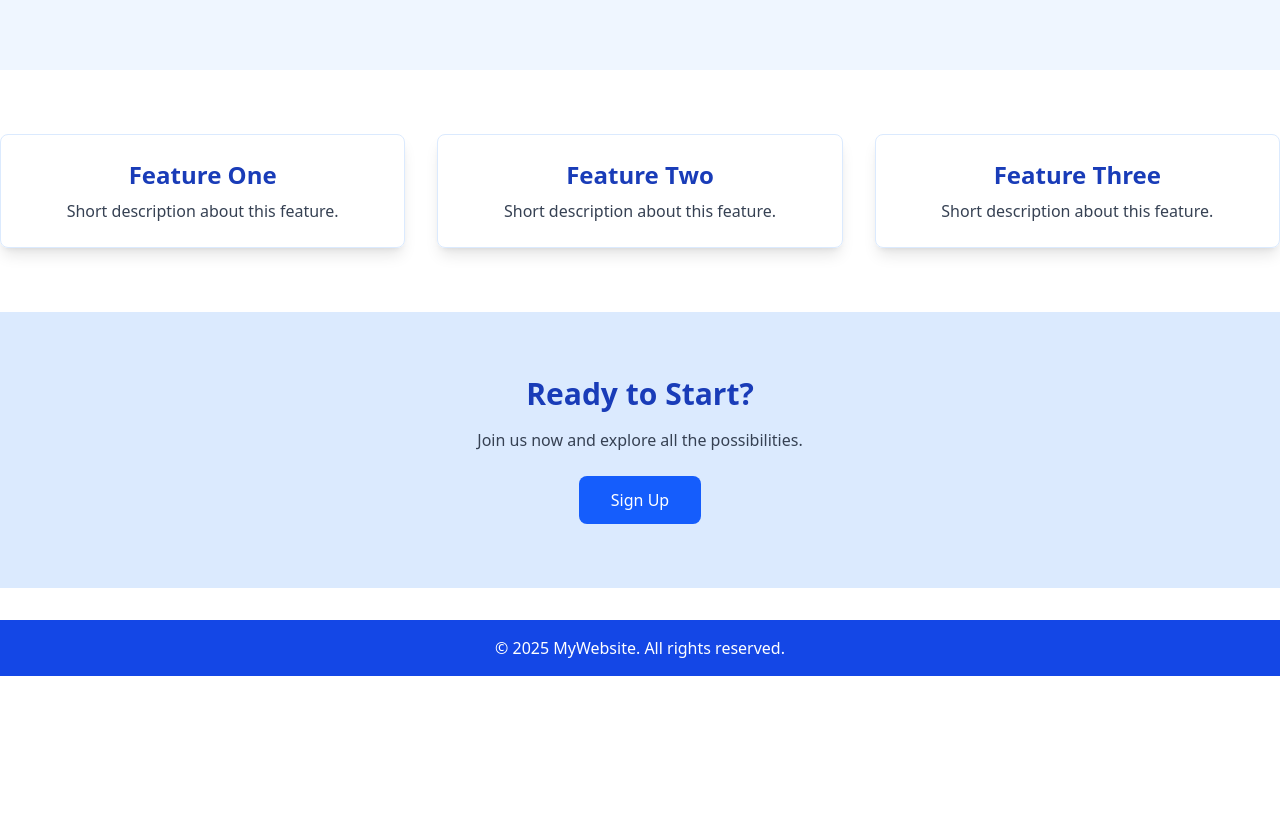
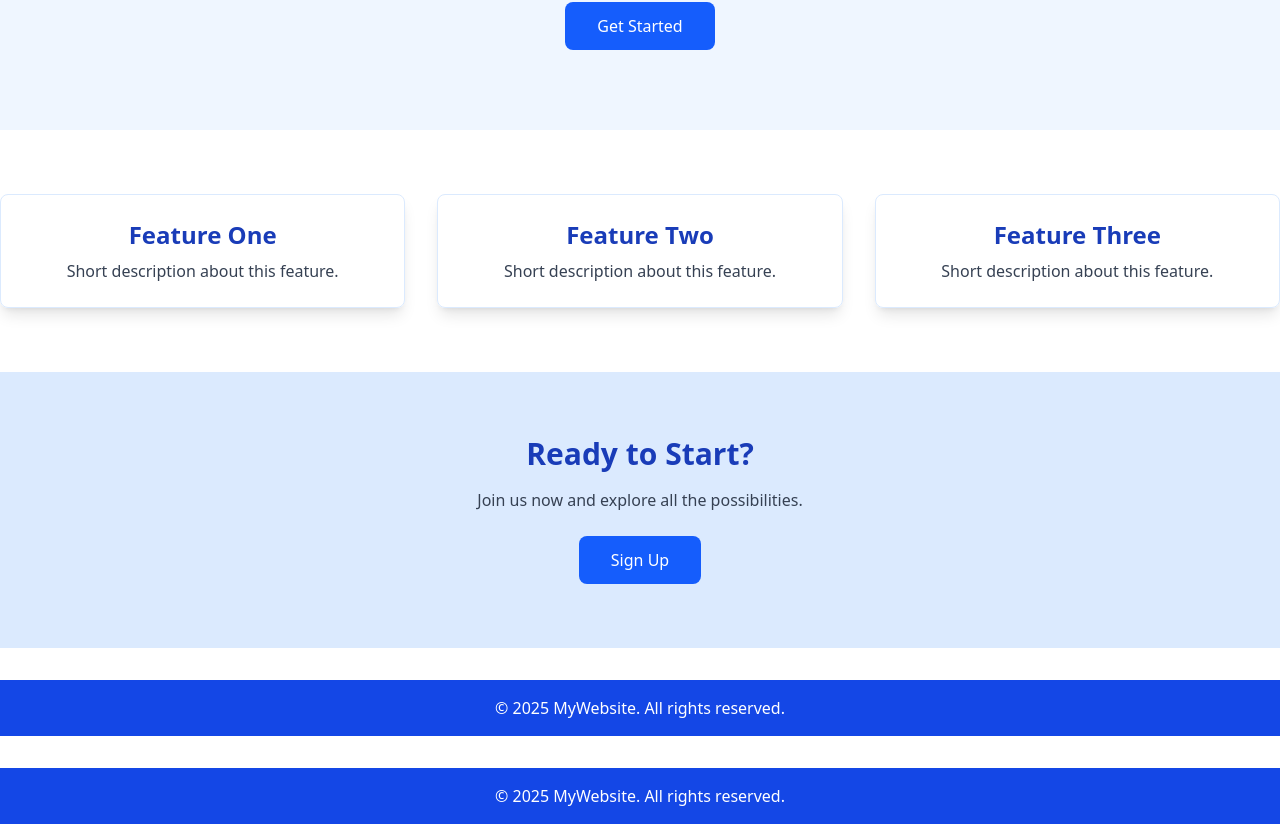
Before and after one commit to awadhesh8994/Global-Solutions-Tech, a React app in the folder frontend/: page / in a window 1280 px wide. Shown: the part 358-1182 px from the top of the page. Before the commit the page ends 1034 px from the top, so only its background shows below. Built offline with nearby package versions, Linux system fonts and the light colour scheme; the HTML template or start-up script is replaced by a standard one.

Commit message:
feat warapped component

```diff
--- a/frontend/package.json
+++ b/frontend/package.json
@@ -20,7 +20,7 @@
     "@eslint/js": "^9.39.1",
     "@types/react": "^19.2.2",
     "@types/react-dom": "^19.2.2",
-    "@vitejs/plugin-react": "^5.1.0",
+    "@vitejs/plugin-react": "^5.1.1",
     "eslint": "^9.39.1",
     "eslint-plugin-react-hooks": "^7.0.1",
     "eslint-plugin-react-refresh": "^0.4.24",
--- a/frontend/src/App.jsx
+++ b/frontend/src/App.jsx
@@ -1,8 +1,13 @@
 import React from "react";
 import LandingPage from "./pages/LandingPage";
+import Layout from "./components/Layout";
 
 function App() {
-  return <LandingPage />;
+  return (
+  <Layout>
+  <LandingPage />
+  </Layout>
+);
 }
 
 export default App;
```
Also changed, not shown: 1 other file (tests, documents, lock files or other folders).
